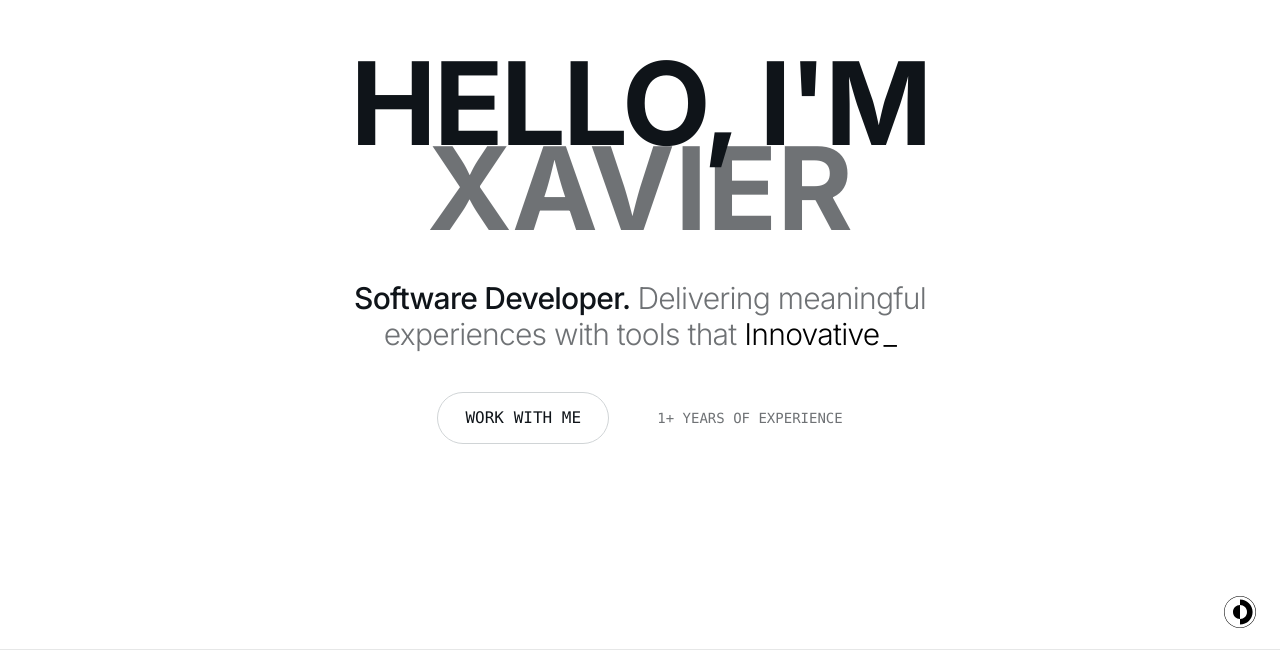
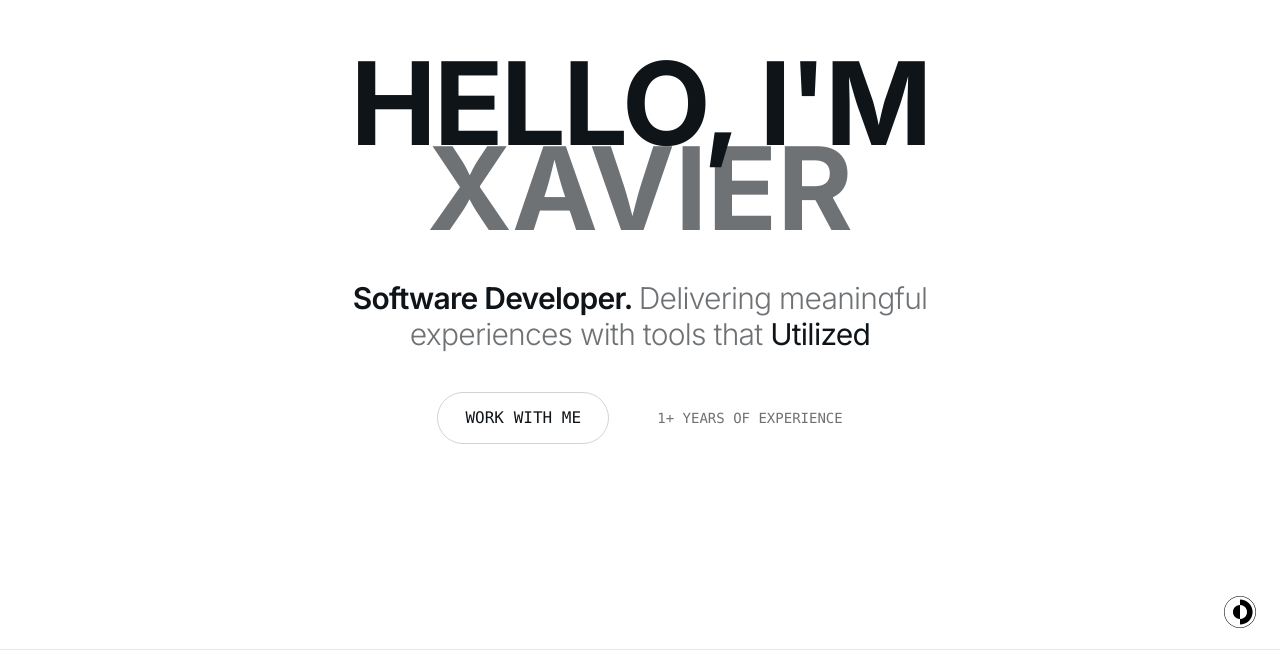
Before and after one commit to xavierzaidane/portofolio-refactor, a React (Vite) app: page / in a window 1280 px wide. Shown: the part 150-800 px from the top of the page. Built offline with nearby package versions, Linux system fonts and the light colour scheme.

Commit message:
adding text cycle into the desc

```diff
--- a/src/components/pages/HeroSection.tsx
+++ b/src/components/pages/HeroSection.tsx
@@ -5,7 +5,7 @@ import { gsap } from 'gsap';
 
 import { FlipButton, FlipButtonBack, FlipButtonFront } from '../animate-ui/primitives/buttons/flip';
 import { SiWhatsapp } from 'react-icons/si';
-import { Typewriter } from '../ui/typewriter';
+import AnimatedTextCycle from '../ui/animated-text-cycle';
 
 
 
@@ -150,18 +150,22 @@ function HeroSection({  }: HeroSectionProps) {
       transition={{ duration: 1, ease: 'easeOut', delay: 0.5 }}
     >
       <h2 className="text-lg md:text-3xl font-light tracking-tight">
-        <span className="font-medium">Software Developer. </span>
-        <span className="text-foreground/60">
-          Delivering meaningful experiences with tools that{" "}
-        </span>
-        <Typewriter
-          text={["Impactful", "Efficient", "Innovative", "Responsive", "Optimized"]}
-          speed={90}
-          waitTime={1500}
-          deleteSpeed={70}
-          cursorChar="_"
-          className="text-black dark:text-white"
+        <span className="font-semibold">Software Developer. </span>
+        <span className="text-foreground/60">Delivering meaningful experiences with tools that </span>
+        <AnimatedTextCycle
+          words={[
+            "Responsive",
+            "Impactful",
+            "Utilized",
+            "Efficient",
+            "Optimized",
+            "Intuitive"
+
+          ]}
+          interval={3000}
+          className="text-foreground font-normal"
         />
+
       </h2>
     </motion.div>
 
--- /dev/null
+++ b/src/components/ui/animated-text-cycle.tsx
@@ -0,0 +1,112 @@
+import * as React from "react";
+import { useState, useEffect, useRef } from "react";
+import { motion, AnimatePresence } from "framer-motion";
+
+interface AnimatedTextCycleProps {
+  words: string[];
+  interval?: number;
+  className?: string;
+}
+
+export default function AnimatedTextCycle({
+  words,
+  interval = 5000,
+  className = "",
+}: AnimatedTextCycleProps) {
+  const [currentIndex, setCurrentIndex] = useState(0);
+  const [width, setWidth] = useState("auto");
+  const measureRef = useRef<HTMLDivElement>(null);
+
+  // Get the width of the current word
+  useEffect(() => {
+    if (measureRef.current) {
+      const elements = measureRef.current.children;
+      if (elements.length > currentIndex) {
+        // Add a small buffer (10px) to prevent text wrapping
+        const newWidth = elements[currentIndex].getBoundingClientRect().width;
+        setWidth(`${newWidth}px`);
+      }
+    }
+  }, [currentIndex]);
+
+  useEffect(() => {
+    const timer = setInterval(() => {
+      setCurrentIndex((prevIndex) => (prevIndex + 1) % words.length);
+    }, interval);
+
+    return () => clearInterval(timer);
+  }, [interval, words.length]);
+
+  // Container animation for the whole word
+  const containerVariants = {
+    hidden: {
+      y: -20,
+      opacity: 0,
+      filter: "blur(8px)"
+    },
+    visible: {
+      y: 0,
+      opacity: 1,
+      filter: "blur(0px)",
+      transition: {
+        duration: 0.4,
+        ease: "easeOut"
+      }
+    },
+    exit: {
+      y: 20,
+      opacity: 0,
+      filter: "blur(8px)",
+      transition: {
+        duration: 0.3,
+        ease: "easeIn"
+      }
+    },
+  };
+
+  return (
+    <>
+      {/* Hidden measurement div with all words rendered */}
+      <div
+        ref={measureRef}
+        aria-hidden="true"
+        className="absolute opacity-0 pointer-events-none"
+        style={{ visibility: "hidden" }}
+      >
+        {words.map((word, i) => (
+          <span key={i} className={`font-bold ${className}`}>
+            {word}
+          </span>
+        ))}
+      </div>
+
+      {/* Visible animated word */}
+      <motion.span
+        className="relative inline-block"
+        animate={{
+          width,
+          transition: {
+            type: "spring",
+            stiffness: 150,
+            damping: 15,
+            mass: 1.2,
+          }
+        }}
+      >
+        <AnimatePresence mode="wait" initial={false}>
+          <motion.span
+            key={currentIndex}
+            className={`inline-block font-bold ${className}`}
+            variants={containerVariants}
+            initial="hidden"
+            animate="visible"
+            exit="exit"
+            style={{ whiteSpace: "nowrap" }}
+          >
+            {words[currentIndex]}
+          </motion.span>
+        </AnimatePresence>
+      </motion.span>
+    </>
+  );
+}
```
